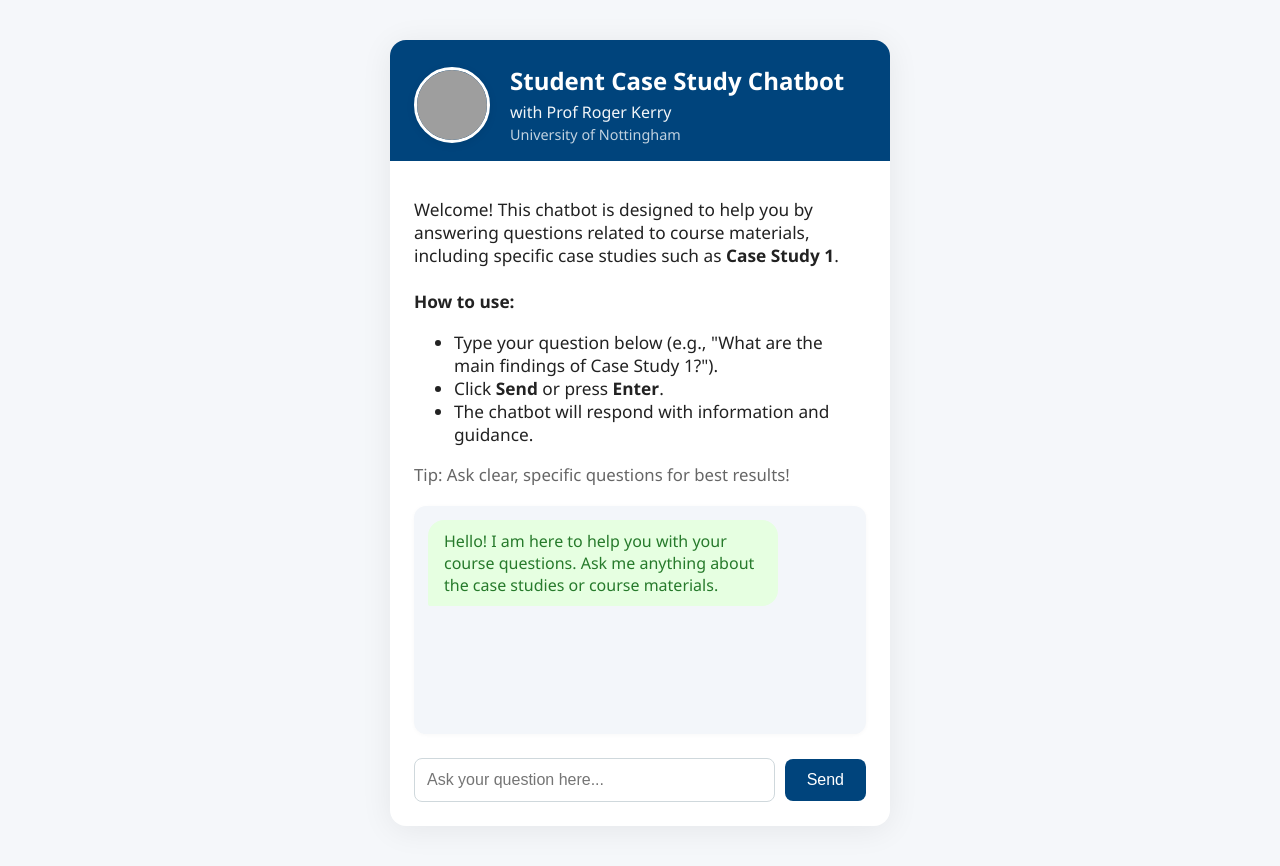
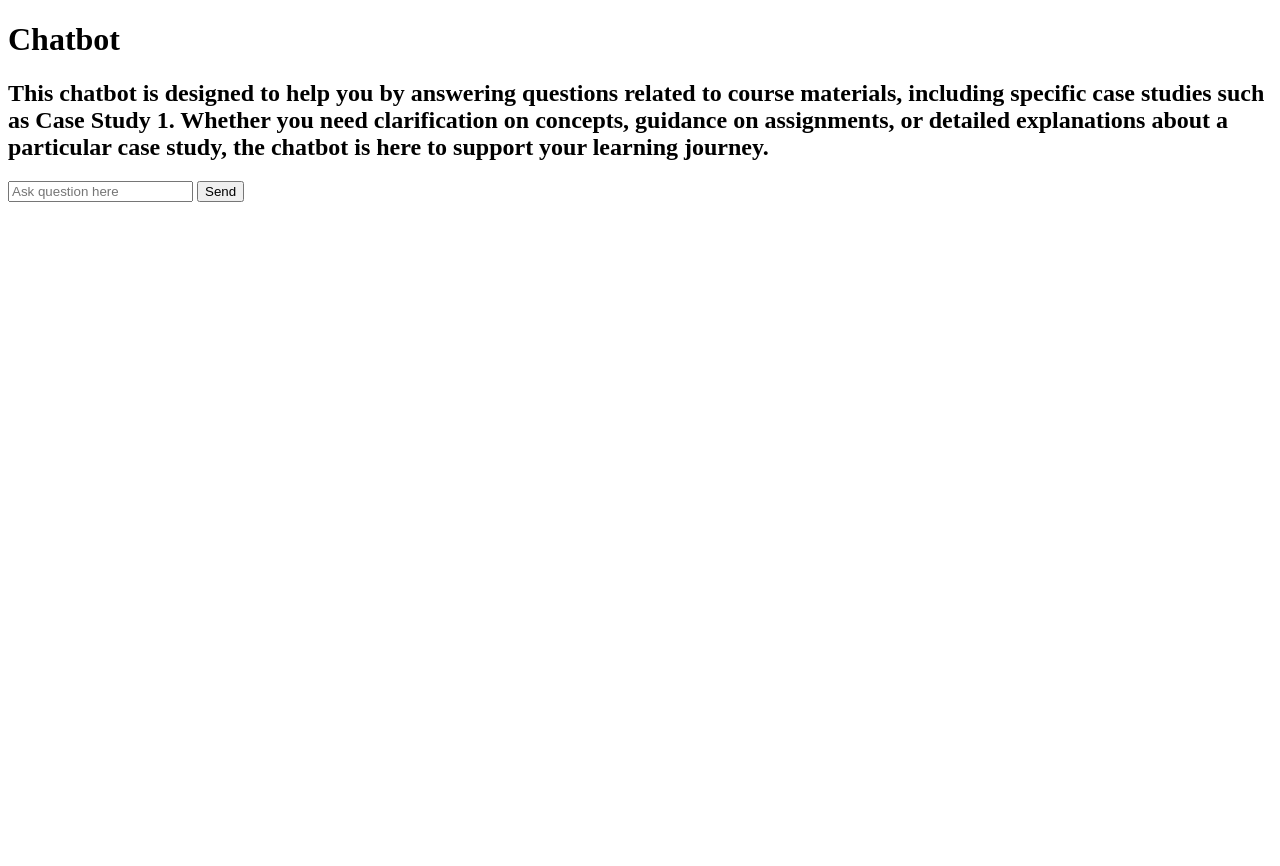
Before and after one commit to KamJan/chatbot-flask, a Flask app: page / in a window 1280 px wide. After the commit the page ends 202 px from the top, so only its background shows below. Run offline with Flask 3, Linux system fonts and the light colour scheme; grey boxes are pictures that could not be loaded.

Commit message:
Update index.html

```diff
--- a/templates/index.html
+++ b/templates/index.html
@@ -1,202 +1,29 @@
+
 <!DOCTYPE html>
-<html lang="en">
+<html lang="pl">
 <head>
     <meta charset="UTF-8">
-    <title>Student Case Study Chatbot</title>
-    <meta name="viewport" content="width=device-width, initial-scale=1">
-    <style>
-        body {
-            background: #f5f7fa;
-            font-family: 'Segoe UI', Arial, sans-serif;
-            margin: 0;
-            padding: 0;
-        }
-        .container {
-            max-width: 500px;
-            margin: 40px auto;
-            background: #fff;
-            border-radius: 16px;
-            box-shadow: 0 4px 32px rgba(0,0,0,0.07);
-            padding: 0 0 24px 0;
-        }
-        .header {
-            display: flex;
-            align-items: center;
-            background: #00447c;
-            color: #fff;
-            border-radius: 16px 16px 0 0;
-            padding: 24px 24px 16px 24px;
-        }
-        .profile-img {
-            width: 70px;
-            height: 70px;
-            border-radius: 50%;
-            object-fit: cover;
-            margin-right: 20px;
-            border: 3px solid #fff;
-            box-shadow: 0 2px 8px rgba(0,0,0,0.08);
-        }
-        .header-text h1 {
-            margin: 0;
-            font-size: 1.5em;
-        }
-        .header-text p {
-            margin: 4px 0 0 0;
-            font-size: 1em;
-            opacity: 0.95;
-        }
-        .intro {
-            padding: 20px 24px 0 24px;
-            font-size: 1.08em;
-            color: #222;
-        }
-        #chat {
-            margin: 20px 24px 0 24px;
-            min-height: 200px;
-            max-height: 320px;
-            overflow-y: auto;
-            background: #f3f6fa;
-            border-radius: 12px;
-            padding: 14px;
-            box-shadow: 0 1px 4px rgba(0,0,0,0.03);
-        }
-        .msg-row {
-            display: flex;
-            margin-bottom: 12px;
-        }
-        .msg-user {
-            margin-left: auto;
-            background: #e1f0ff;
-            color: #00447c;
-            border-radius: 16px 16px 2px 16px;
-            padding: 10px 16px;
-            max-width: 75%;
-            word-break: break-word;
-        }
-        .msg-bot {
-            margin-right: auto;
-            background: #e6ffe1;
-            color: #267a2b;
-            border-radius: 16px 16px 16px 2px;
-            padding: 10px 16px;
-            max-width: 75%;
-            word-break: break-word;
-        }
-        .input-area {
-            display: flex;
-            align-items: center;
-            margin: 24px 24px 0 24px;
-        }
-        #msg {
-            flex: 1;
-            padding: 12px;
-            border: 1px solid #cfd8dc;
-            border-radius: 8px;
-            font-size: 1em;
-            outline: none;
-            margin-right: 10px;
-        }
-        #msg:focus {
-            border-color: #00447c;
-        }
-        #send-btn {
-            background: #00447c;
-            color: #fff;
-            border: none;
-            border-radius: 8px;
-            padding: 12px 22px;
-            font-size: 1em;
-            cursor: pointer;
-            transition: background 0.2s;
-        }
-        #send-btn:hover {
-            background: #267a2b;
-        }
-        @media (max-width: 600px) {
-            .container { max-width: 98vw; margin: 8px; }
-            .header, .intro, #chat, .input-area { padding-left: 10px; padding-right: 10px; }
-        }
-    </style>
+    <title>Mój Chatbot</title>
 </head>
 <body>
-    <div class="container">
-        <div class="header">
-            <img class="profile-img" src="https://www.nottingham.ac.uk/Profiles/Images/roger.kerry.jpg" alt="Prof Roger Kerry">
-            <div class="header-text">
-                <h1>Student Case Study Chatbot</h1>
-                <p>with Prof Roger Kerry<br><span style="font-size:0.9em;opacity:0.8;">University of Nottingham</span></p>
-            </div>
-        </div>
-        <div class="intro">
-            <p>
-                Welcome! This chatbot is designed to help you by answering questions related to course materials, including specific case studies such as <strong>Case Study 1</strong>.<br>
-                <br>
-                <b>How to use:</b>
-                <ul>
-                    <li>Type your question below (e.g., "What are the main findings of Case Study 1?").</li>
-                    <li>Click <b>Send</b> or press <b>Enter</b>.</li>
-                    <li>The chatbot will respond with information and guidance.</li>
-                </ul>
-                <span style="color:#666;font-size:0.97em;">Tip: Ask clear, specific questions for best results!</span>
-            </p>
-        </div>
+    <h1>Chatbot</h1>
+    <h2>This chatbot is designed to help you by answering questions related to course materials, including specific case studies such as Case Study 1. Whether you need clarification on concepts, guidance on assignments, or detailed explanations about a particular case study, the chatbot is here to support your learning journey.</h2>
     <div id="chat"></div>
-        <div class="input-area">
-            <input type="text" id="msg" placeholder="Ask your question here..." autocomplete="off" />
-            <button id="send-btn" onclick="sendMsg()">Send</button>
-        </div>
-    </div>
+    <input type="text" id="msg" placeholder="Ask question here" />
+    <button onclick="sendMsg()">Send</button>
     <script>
-        const chat = document.getElementById('chat');
-        const msgInput = document.getElementById('msg');
-
-        // Optional: Welcome message
-        function appendBotMessage(text) {
-            const row = document.createElement('div');
-            row.className = 'msg-row';
-            row.innerHTML = `<div class="msg-bot">${text}</div>`;
-            chat.appendChild(row);
-            chat.scrollTop = chat.scrollHeight;
-        }
-        function appendUserMessage(text) {
-            const row = document.createElement('div');
-            row.className = 'msg-row';
-            row.innerHTML = `<div class="msg-user">${text}</div>`;
-            chat.appendChild(row);
-            chat.scrollTop = chat.scrollHeight;
-        }
-
-        // Initial welcome
-        appendBotMessage('Hello! I am here to help you with your course questions. Ask me anything about the case studies or course materials.');
-
         async function sendMsg() {
-            const msg = msgInput.value.trim();
-            if (!msg) return;
-            appendUserMessage(msg);
-            msgInput.value = '';
-            msgInput.disabled = true;
-            document.getElementById('send-btn').disabled = true;
-            try {
+            const msg = document.getElementById('msg').value;
+            document.getElementById('chat').innerHTML += `<div><b>Ty:</b> ${msg}</div>`;
             const res = await fetch('/chat', {
                 method: 'POST',
                 headers: {'Content-Type': 'application/json'},
                 body: JSON.stringify({message: msg})
             });
-                if (!res.ok) throw new Error('Server error');
             const data = await res.json();
-                appendBotMessage(data.response);
-            } catch (err) {
-                appendBotMessage('Sorry, there was an error. Please try again.');
+            document.getElementById('chat').innerHTML += `<div><b>Bot:</b> ${data.response}</div>`;
+            document.getElementById('msg').value = '';
         }
-            msgInput.disabled = false;
-            document.getElementById('send-btn').disabled = false;
-            msgInput.focus();
-        }
-
-        // Send message on Enter key
-        msgInput.addEventListener('keyup', function(event) {
-            if (event.key === 'Enter') sendMsg();
-        });
     </script>
 </body>
 </html>
```
Lines whose indentation alone changed are shown as unchanged.
